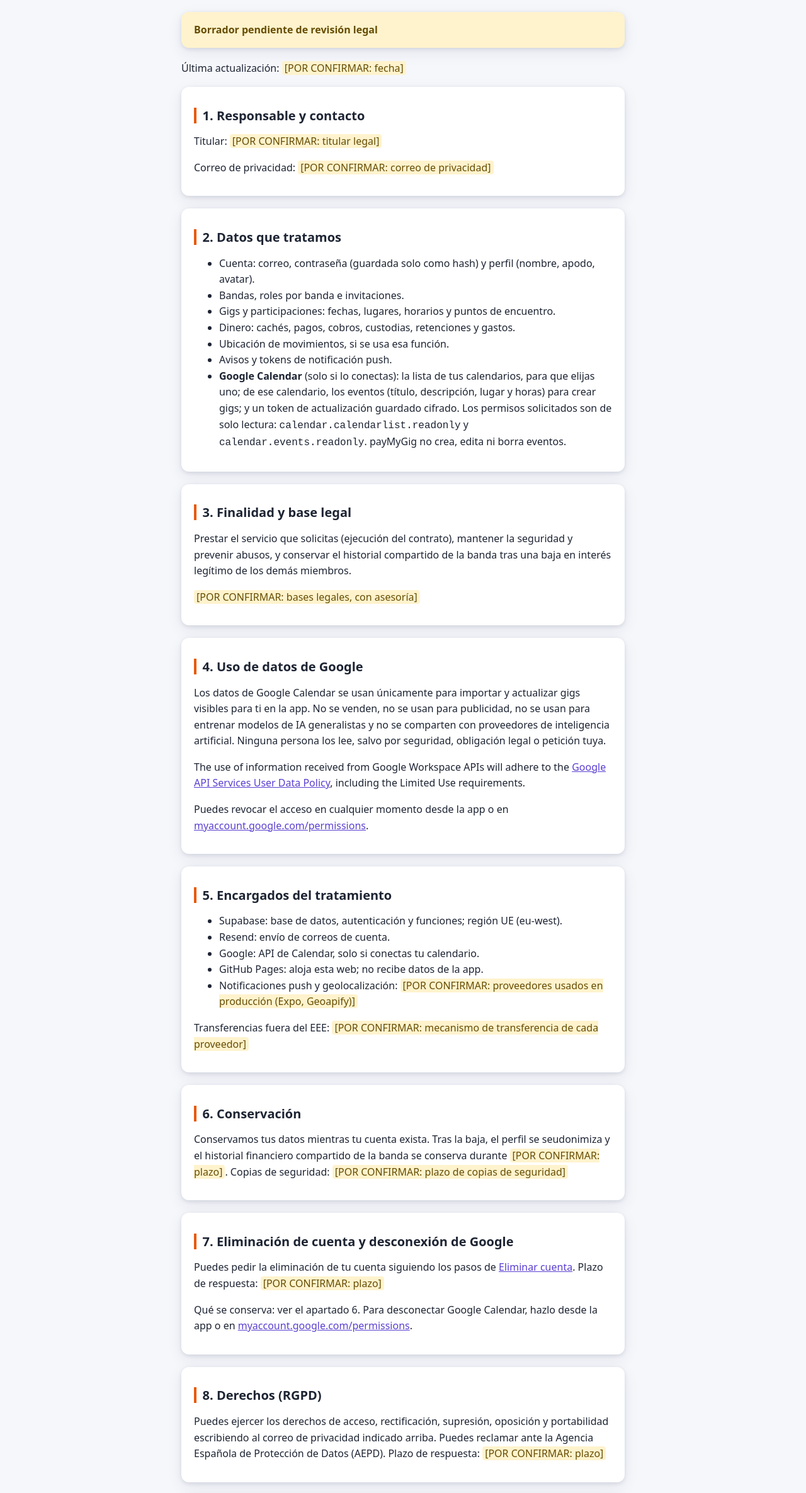
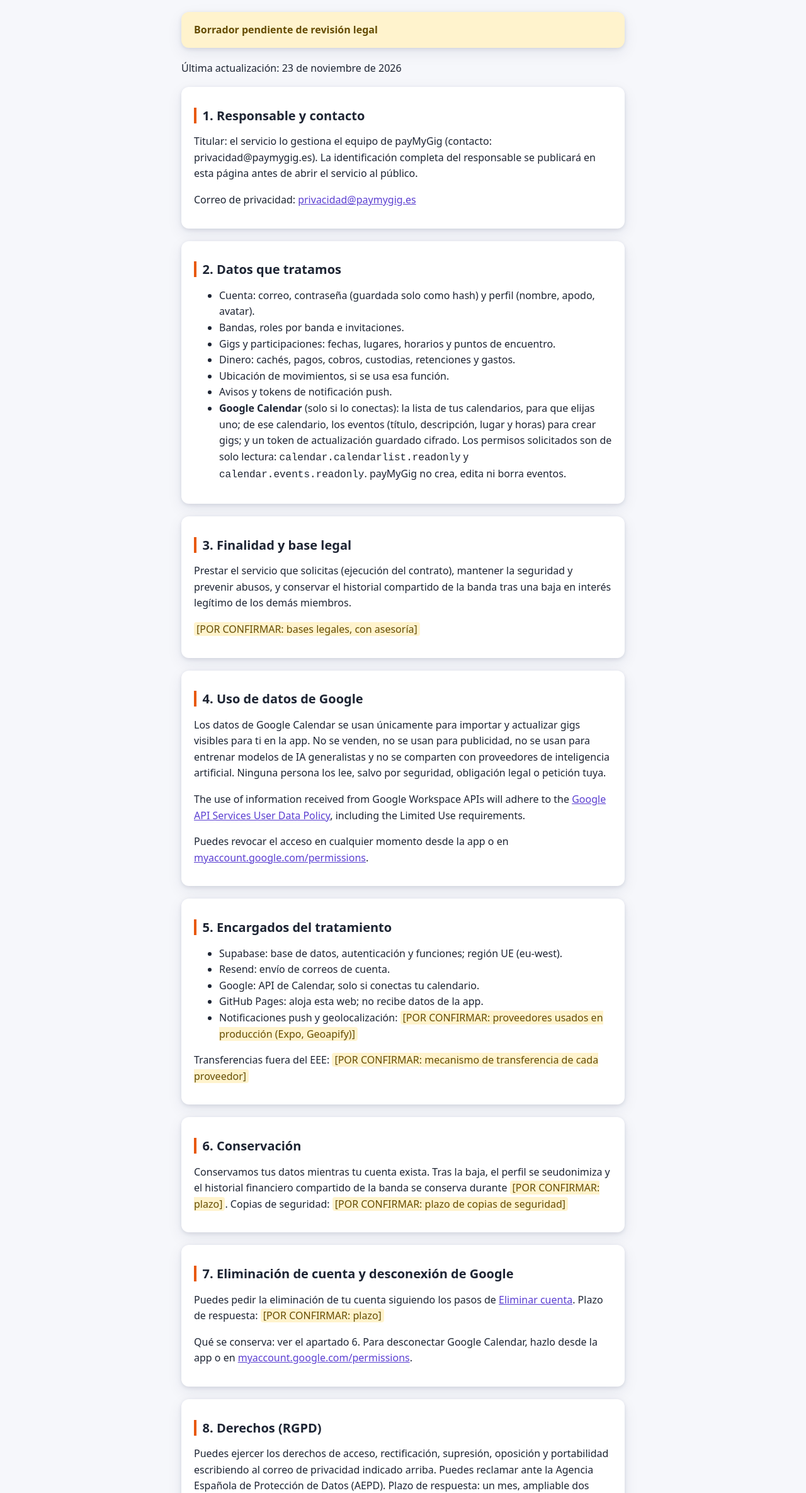
Before and after one commit to NandoHolgado/paymygig-site, a plain HTML site: page privacidad.html in a window 1280 px wide. Shown: the part 184-2555 px from the top of the page at 63% size. Drawn offline with Linux system fonts and the light colour scheme.

Commit message:
Rellenar decisiones del titular y preparar publicación sin dominio propio
Co-Authored-By: Claude Opus 5.5 <noreply@anthropic.com>

```diff
--- a/privacidad.html
+++ b/privacidad.html
@@ -13,12 +13,12 @@
 <main>
 <h1>Política de privacidad</h1>
 <p class="banner" role="note">Borrador pendiente de revisión legal</p>
-<p>Última actualización: <mark>[POR CONFIRMAR: fecha]</mark></p>
+<p>Última actualización: 23 de noviembre de 2026</p>
 
 <section>
 <h2>1. Responsable y contacto</h2>
-<p>Titular: <mark>[POR CONFIRMAR: titular legal]</mark></p>
-<p>Correo de privacidad: <mark>[POR CONFIRMAR: correo de privacidad]</mark></p>
+<p>Titular: el servicio lo gestiona el equipo de payMyGig (contacto: privacidad@paymygig.es). La identificación completa del responsable se publicará en esta página antes de abrir el servicio al público.</p>
+<p>Correo de privacidad: <a href="mailto:privacidad@paymygig.es">privacidad@paymygig.es</a></p>
 </section>
 
 <section>
@@ -72,7 +72,7 @@
 
 <section>
 <h2>8. Derechos (RGPD)</h2>
-<p>Puedes ejercer los derechos de acceso, rectificación, supresión, oposición y portabilidad escribiendo al correo de privacidad indicado arriba. Puedes reclamar ante la Agencia Española de Protección de Datos (AEPD). Plazo de respuesta: <mark>[POR CONFIRMAR: plazo]</mark></p>
+<p>Puedes ejercer los derechos de acceso, rectificación, supresión, oposición y portabilidad escribiendo al correo de privacidad indicado arriba. Puedes reclamar ante la Agencia Española de Protección de Datos (AEPD). Plazo de respuesta: un mes, ampliable dos meses más en casos complejos (art. 12.3 RGPD)</p>
 </section>
 
 <section>
@@ -82,7 +82,7 @@
 
 <section>
 <h2>10. Menores</h2>
-<p>Edad mínima de uso: <mark>[POR CONFIRMAR: edad mínima]</mark></p>
+<p>Edad mínima de uso: 18 años. El servicio es solo para personas mayores de 18 años; las cuentas de menores se eliminarán cuando se detecten.</p>
 </section>
 
 <section>
```
Also changed, not shown: eliminar-cuenta.html (+1 -1 lines), 2 other files.
